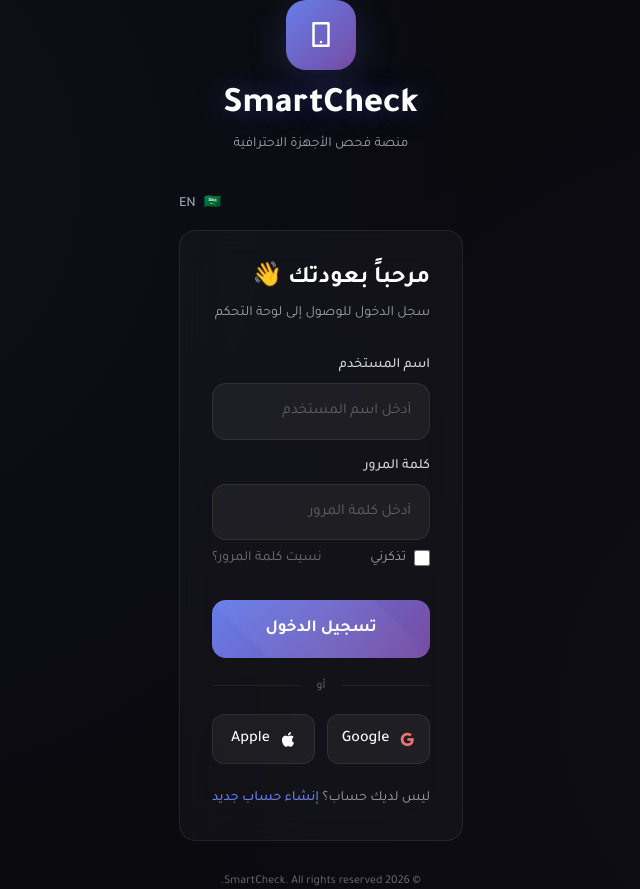
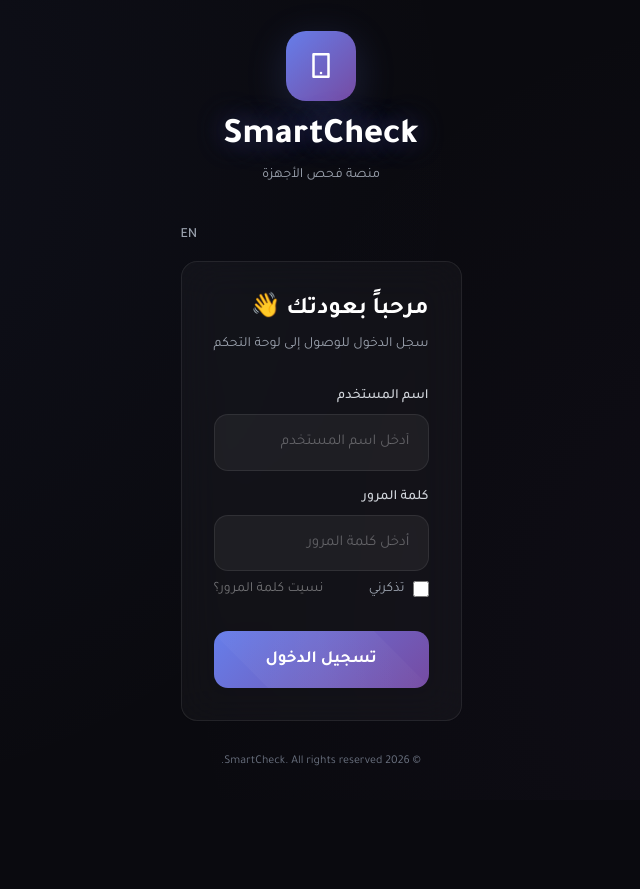
Before and after one commit to johnlatif19/smartcheck, a website: page public/login.html in a window 1280 px wide. Shown: the whole page, without its empty margins (319-959 px from the left). After the commit the page ends 800 px from the top, so only its background shows below. Drawn offline with nearby package versions, Linux system fonts and the light colour scheme.

Commit message:
Update login.html

```diff
--- a/public/login.html
+++ b/public/login.html
@@ -238,15 +238,14 @@
                     <i class="ri-smartphone-line text-white text-3xl"></i>
                 </div>
                 <h1 class="text-4xl font-extrabold glow">SmartCheck</h1>
-                <p class="text-gray-400 mt-2 text-sm" data-ar="منصة فحص الأجهزة الاحترافية" data-en="Professional Device Testing Platform">
-                    منصة فحص الأجهزة الاحترافية
+                <p class="text-gray-400 mt-2 text-sm" data-ar="منصة فحص الأجهزة" data-en="Professional Device Testing Platform">
+                    منصة فحص الأجهزة
                 </p>
             </div>
 
             <!-- Language Toggle -->
             <div class="flex justify-end mb-4">
                 <button onclick="toggleLanguage()" class="text-gray-400 hover:text-white transition-colors flex items-center gap-2 text-sm">
-                    <span id="langLabel">🇸🇦</span>
                     <span id="langText" class="font-medium">AR</span>
                 </button>
             </div>
@@ -288,29 +287,6 @@
                         تسجيل الدخول
                     </button>
                 </form>
-
-                <div class="divider">
-                    <span class="text-xs text-gray-500">أو</span>
-                </div>
-
-                <div class="flex gap-3">
-                    <button class="social-btn flex-1">
-                        <i class="ri-google-fill text-red-400"></i>
-                        Google
-                    </button>
-                    <button class="social-btn flex-1">
-                        <i class="ri-apple-fill text-white"></i>
-                        Apple
-                    </button>
-                </div>
-
-                <div class="mt-6 text-center">
-                    <p class="text-gray-400 text-sm">
-                        <span data-ar="ليس لديك حساب؟" data-en="Don't have an account?">ليس لديك حساب؟</span>
-                        <span class="link-text" onclick="goToSignup()" data-ar="إنشاء حساب جديد" data-en="Create account">
-                            إنشاء حساب جديد
-                        </span>
-                    </p>
                 </div>
             </div>
 
```
